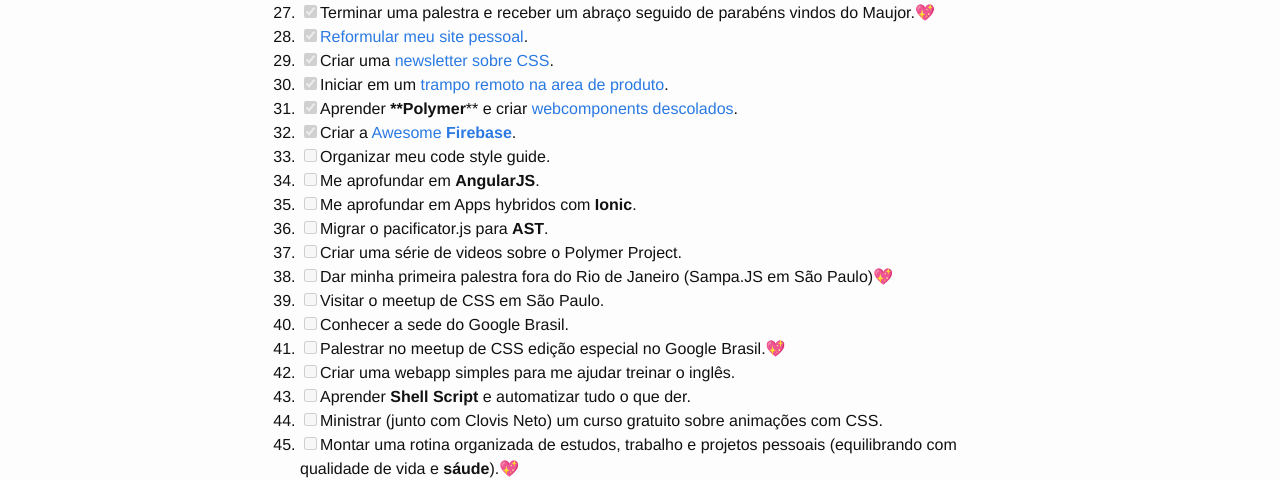
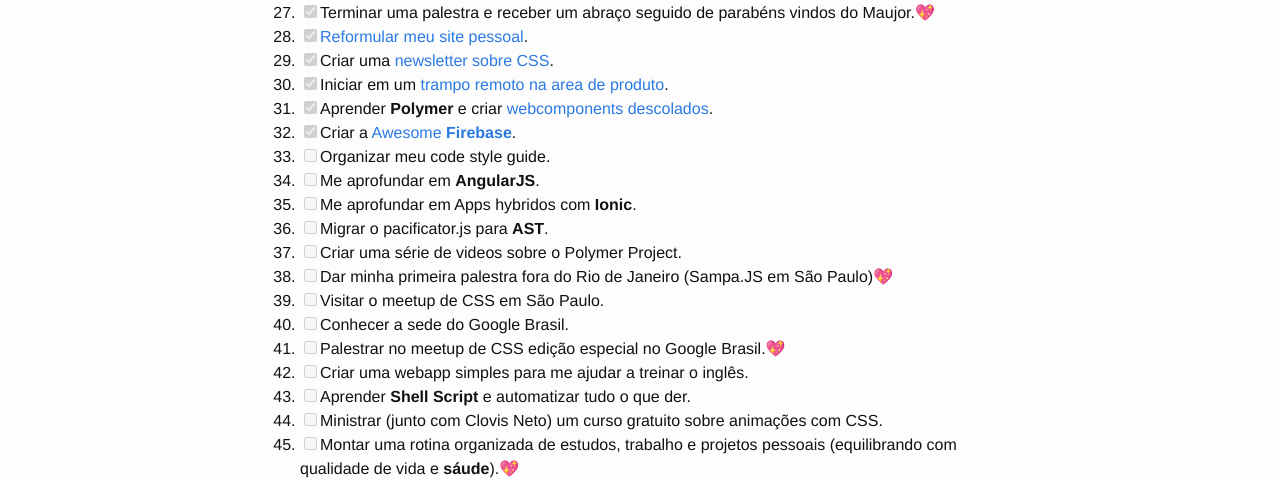
Before and after one commit to leobalter/100-coisas-dev, a Jekyll site: the page built from _posts/listas/2016-01-09-afonso-pacifer.markdown, in a window 1280 px wide. Shown: the part 871-1351 px from the top of the page. Built offline with Jekyll 4.4.1, drawn with Linux system fonts in a browser that asks for light colours; emoji names are drawn with the system emoji font; comment, search, counter and statistics services are not loaded.

```diff
--- a/_posts/listas/2016-01-09-afonso-pacifer.markdown
+++ b/_posts/listas/2016-01-09-afonso-pacifer.markdown
@@ -35,7 +35,7 @@ categories: listas
 1. [x] [Reformular meu site pessoal](http://afonsopacifer.com/).
 1. [x] Criar uma [newsletter sobre CSS](http://us13.campaign-archive1.com/?u=1a0f9fcb157dd48548cf5b618&id=1845db2d7d&e=[UNIQID]).
 1. [x] Iniciar em um [trampo remoto na area de produto](https://github.com/nutriotos).
-1. [x] Aprender ****Polymer**** e criar [webcomponents descolados](https://customelements.io/afonsopacifer).
+1. [x] Aprender **Polymer** e criar [webcomponents descolados](https://customelements.io/afonsopacifer).
 1. [x] Criar a [Awesome **Firebase**](https://github.com/afonsopacifer/awesome-firebase).
 1. [ ] Organizar meu code style guide.
 1. [ ] Me aprofundar em **AngularJS**.
@@ -46,7 +46,7 @@ categories: listas
 1. [ ] Visitar o meetup de CSS em São Paulo.
 1. [ ] Conhecer a sede do Google Brasil.
 1. [ ] Palestrar no meetup de CSS edição especial no Google Brasil.:sparkling_heart:
-1. [ ] Criar uma webapp simples para me ajudar treinar o inglês.
+1. [ ] Criar uma webapp simples para me ajudar a treinar o inglês.
 1. [ ] Aprender **Shell Script** e automatizar tudo o que der.
 1. [ ] Ministrar (junto com Clovis Neto) um curso gratuito sobre animações com CSS.
 1. [ ] Montar uma rotina organizada de estudos, trabalho e projetos pessoais (equilibrando com qualidade de vida e **sáude**).:sparkling_heart:
```
